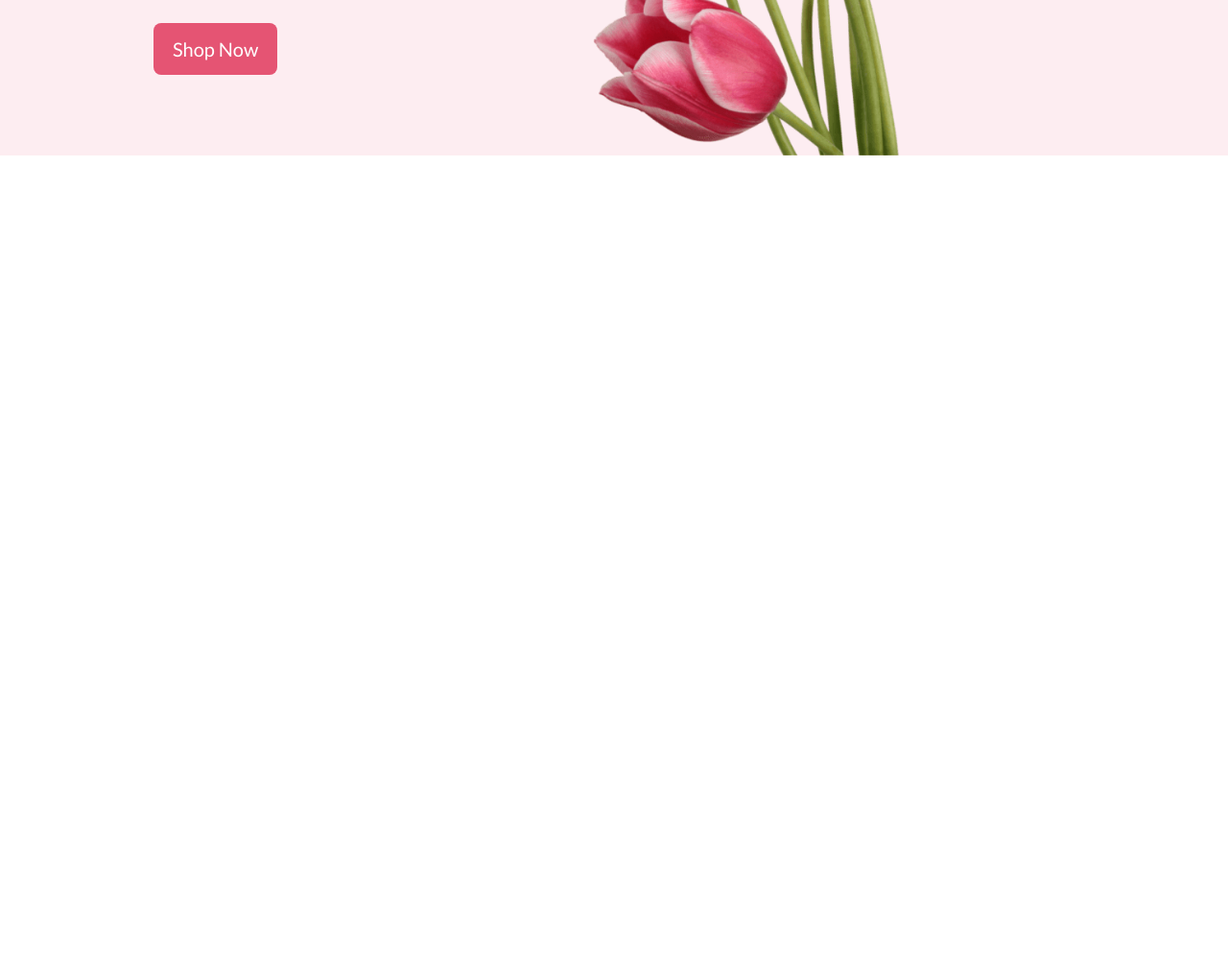
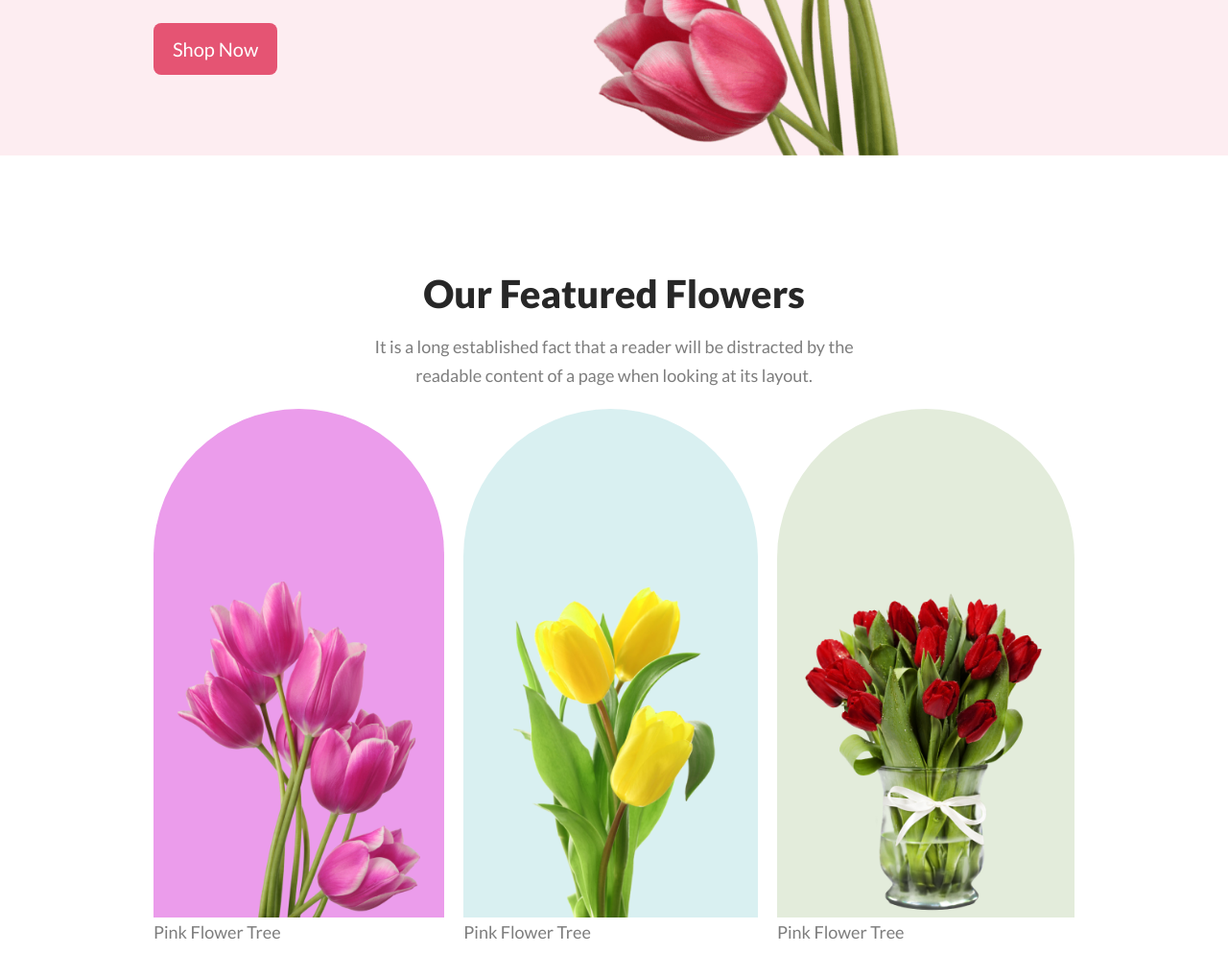
Before and after one commit to Basit612/flower-websit, a plain HTML site: page index.html in a window 1280 px wide. Shown: the part 500-1518 px from the top of the page at 96% size. Before the commit the page ends 800 px from the top, so only its background shows below. Drawn offline with Linux system fonts and the light colour scheme.

Commit message:
img section compliet

```diff
--- a/index.html
+++ b/index.html
@@ -19,5 +19,37 @@
             </div>
            </div>
       </header>
+
+
+         <section id="featured">
+           <div class="container">
+             <div class="section-heading">
+              <h2>Our Featured Flowers</h2>
+              <p>It is a long established fact that a reader will be distracted by the readable content of a page when looking at its layout.</p>
+             </div>
+
+                <div class="section-content">
+                    <div class="flower">
+                     <div class="flower-img  Pink">
+                      <img src="flower-websit/img/pngwing 6.png" alt="">
+                     </div>
+                      <p>Pink Flower Tree</p>
+                    </div>
+                    <div class="flower">
+                      <div class="flower-img  blue">
+                       <img src="flower-websit/img/pngwing 7.png" alt="">
+                      </div>
+                       <p>Pink Flower Tree</p>
+                     </div>
+                     <div class="flower">
+                      <div class="flower-img green">
+                       <img src="flower-websit/img/pngwing 8.png" alt="">
+                      </div>
+                       <p>Pink Flower Tree</p>
+                     </div>
+
+                </div>
+           </div>
+         </section>
 </body>
 </html>
--- a/styles/style.css
+++ b/styles/style.css
@@ -40,6 +40,23 @@ header {
   margin: 0 auto;
 }
 
+.section-heading {
+  max-width: 500px;
+  text-align: center;
+  margin: 20px auto;
+}
+
+.section-heading h2{
+  color: #272727;
+  text-align: center;
+  font-family: Lato;
+  font-size: 40px;
+  font-style: normal;
+  font-weight: 800;
+  line-height: normal;
+  margin-bottom: 16px;
+}
+
 .banner {
   display: flex;
   align-items: center;
@@ -64,3 +81,39 @@ line-height: normal;
   width: 100%;
   vertical-align: middle;
 }
+
+#featured {
+   padding: 100px 0;
+}
+
+.section-content {
+  display: flex;
+  justify-content: space-between;
+  align-items: end;
+  gap: 20px;
+}
+
+.section-content .flower .flower-img {
+  background-color: #eb9ceb;
+   border-radius: 300px 300px 0px 0px;
+   padding: 30px 25px 0;
+   height: 500px;
+   display: flex;
+   align-items: end;
+}
+
+.section-content .flower .flower-img img {
+  width: 100%;
+}
+
+.section-content .flower .pink {
+  background: rgba(167, 33, 98, 0.15);
+}
+
+.section-content .flower .blue {
+  background: rgba(5, 151, 160, 0.15)
+}
+
+.section-content .flower .green {
+  background: rgba(71, 125, 17, 0.15);
+}
```
